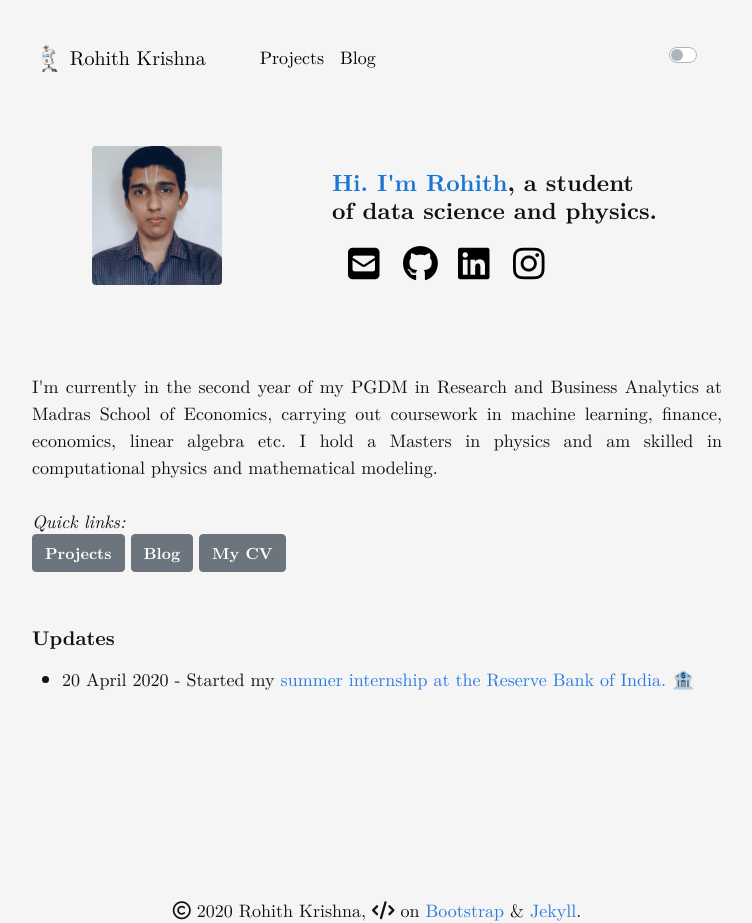
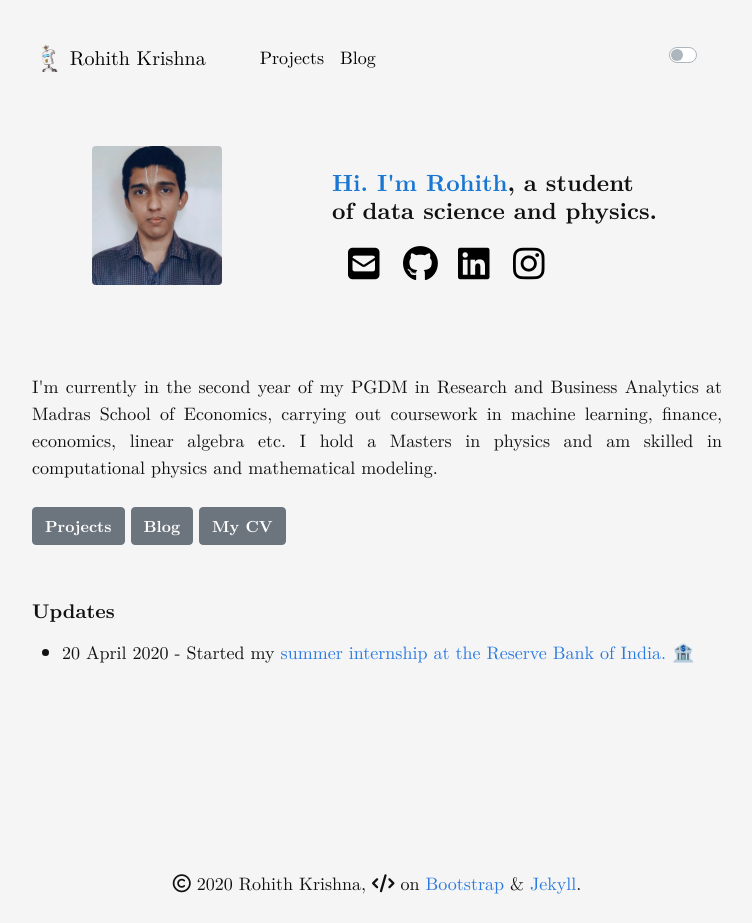
Before and after one commit to rohithmay/rohithmay.github.io, a Jekyll site: the page built from index.md, in a window 1280 px wide. Shown: the whole page, without its empty margins (263-1015 px from the left). Built offline with Jekyll 4.4.1, drawn with Linux system fonts in a browser that asks for light colours; nearby versions of some CDN libraries; a style sheet for code colours, icons or effects is not loaded; after the commit the page ends 900 px from its top, so only the background shows below that.

Commit message:
Update index.md

```diff
--- a/index.md
+++ b/index.md
@@ -143,7 +143,7 @@ Template for latest updates here
                       <br/> <br/>
 
 
-                    <em>Quick links:</em> <br/>
+                    <!-- <em>Quick links:</em> <br/> -->
                     <a href="/projects">
                     <button type="button" class="btn btn-secondary"> <strong> Projects </strong></button> </a>
                     <a href="/blog">
```
